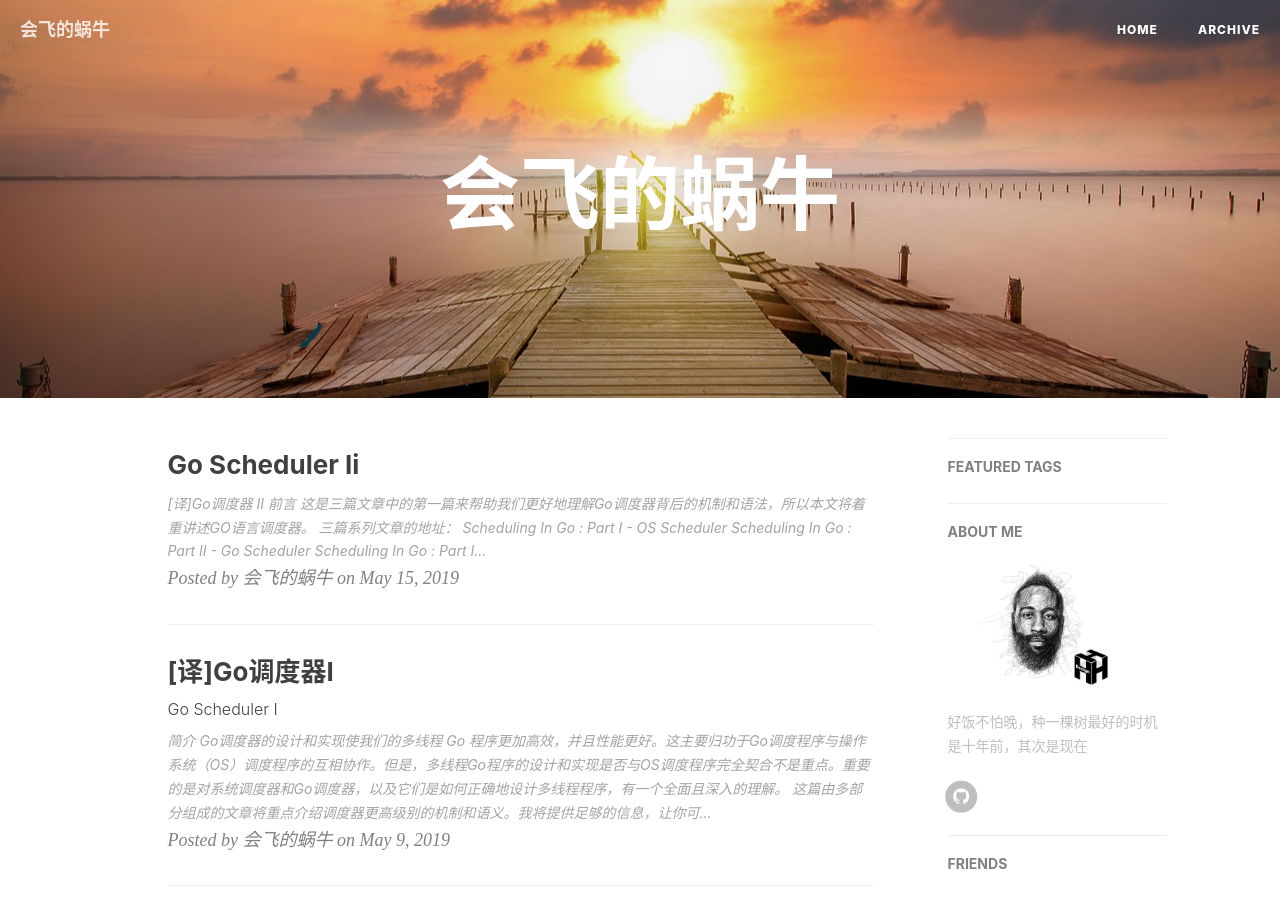
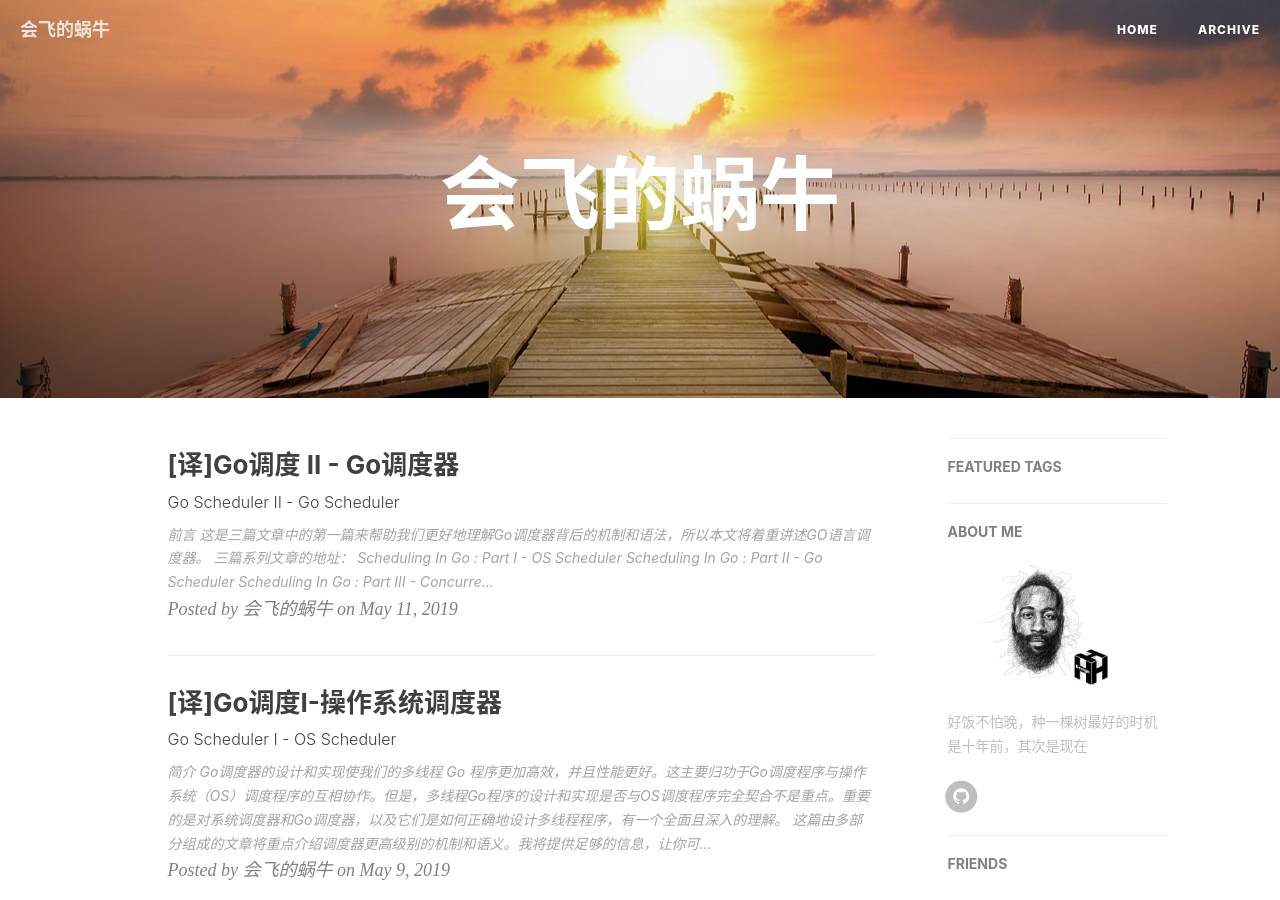
Before and after one commit to torubylist/blog, a Jekyll site: the page built from index.html, in a window 1280 px wide and 900 px high. Built offline with Jekyll 4.4.1, drawn with Linux system fonts in a browser that asks for light colours; nearby versions of some CDN libraries; the list of posts is cut into pages by our own code; comment, search, counter and statistics services are not loaded.

Commit message:
add go scheduler

```diff
--- a/_posts/2019-05-10-Go-Scheduler-I.md
+++ b/_posts/2019-05-10-Go-Scheduler-I.md
@@ -1,13 +1,13 @@
 ---
 layout:     post
-title:      "[译]Go调度器I"
-subtitle:   "Go Scheduler I"
+title:      "[译]Go调度I-操作系统调度器"
+subtitle:   "Go Scheduler I - OS Scheduler"
 date:       2019-05-9 21:00:00
 author:     "会飞的蜗牛"
 header-img: "img/go-scheduler-i.jpg"
 tags:
-    - 调度器
-    - Go Scheduler
+    - 操作系统调度器
+    - OS Scheduler
 ---
 
 
```
Also changed, not shown: _posts/2019-5-15-Go-Scheduler-II.md (+13 -1 lines).
